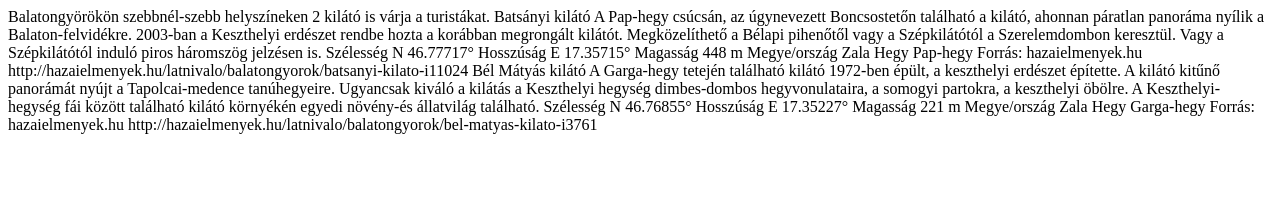
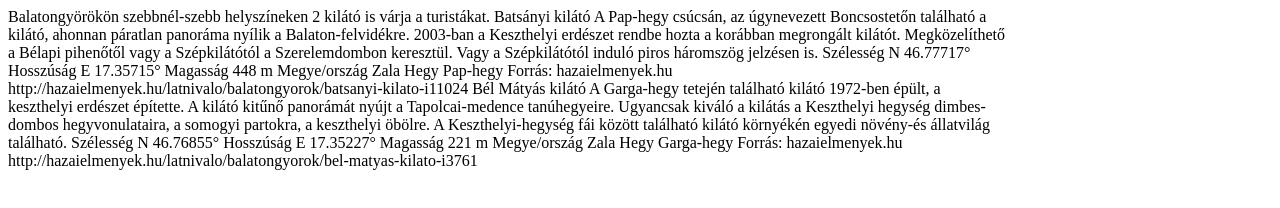
Before and after one commit to IvanPapp/Front-end-pro, a plain HTML site: page balatongyorok.html in a window 1280 px wide. Drawn offline with Linux system fonts and the light colour scheme.

Commit message:
3.mentes

```diff
--- a/Balatongyorok.css
+++ b/Balatongyorok.css
@@ -1,3 +1,10 @@
 body {
     background-image: url("BalatonMedia/back.jpg");
+    background-repeat: no-repeat;
+    background-position: center;
+
 }
+    .torzs {
+        width: 1000px;
+        height: 600px;
+    }
--- a/balatongyorok.html
+++ b/balatongyorok.html
@@ -7,6 +7,7 @@
     <link rel="stylesheet" href="Balatongyorok.css">
 </head>
 <body>
+    <div class="torzs">
 Balatongyörökön szebbnél-szebb helyszíneken 2 kilátó is várja a turistákat.
 Batsányi kilátó
 A Pap-hegy csúcsán, az úgynevezett Boncsostetőn található a kilátó, ahonnan páratlan panoráma nyílik a Balaton-felvidékre. 2003-ban a Keszthelyi erdészet rendbe hozta a korábban megrongált kilátót. Megközelíthető a Bélapi pihenőtől vagy a Szépkilátótól a Szerelemdombon keresztül. Vagy a Szépkilátótól induló piros háromszög jelzésen is.
@@ -26,5 +27,6 @@
 Hegy	Garga-hegy
 Forrás: hazaielmenyek.hu
 http://hazaielmenyek.hu/latnivalo/balatongyorok/bel-matyas-kilato-i3761
+    </div>
 </body>
 </html>
```
